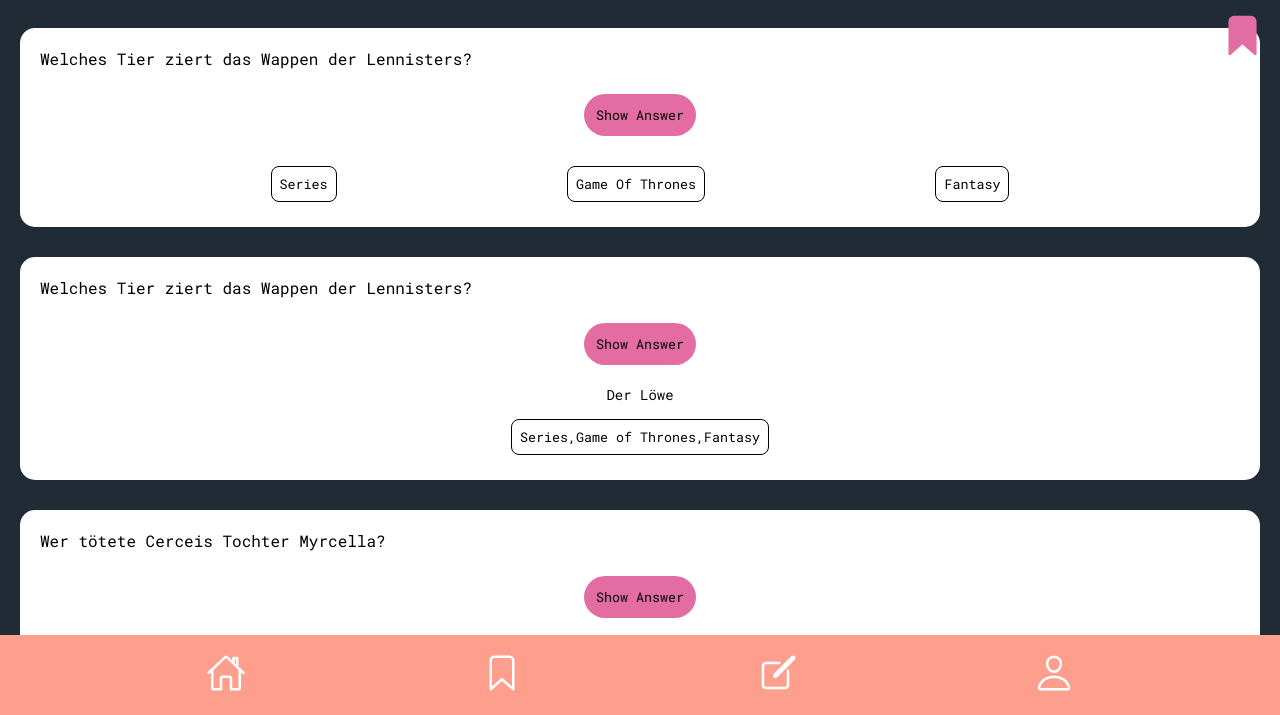
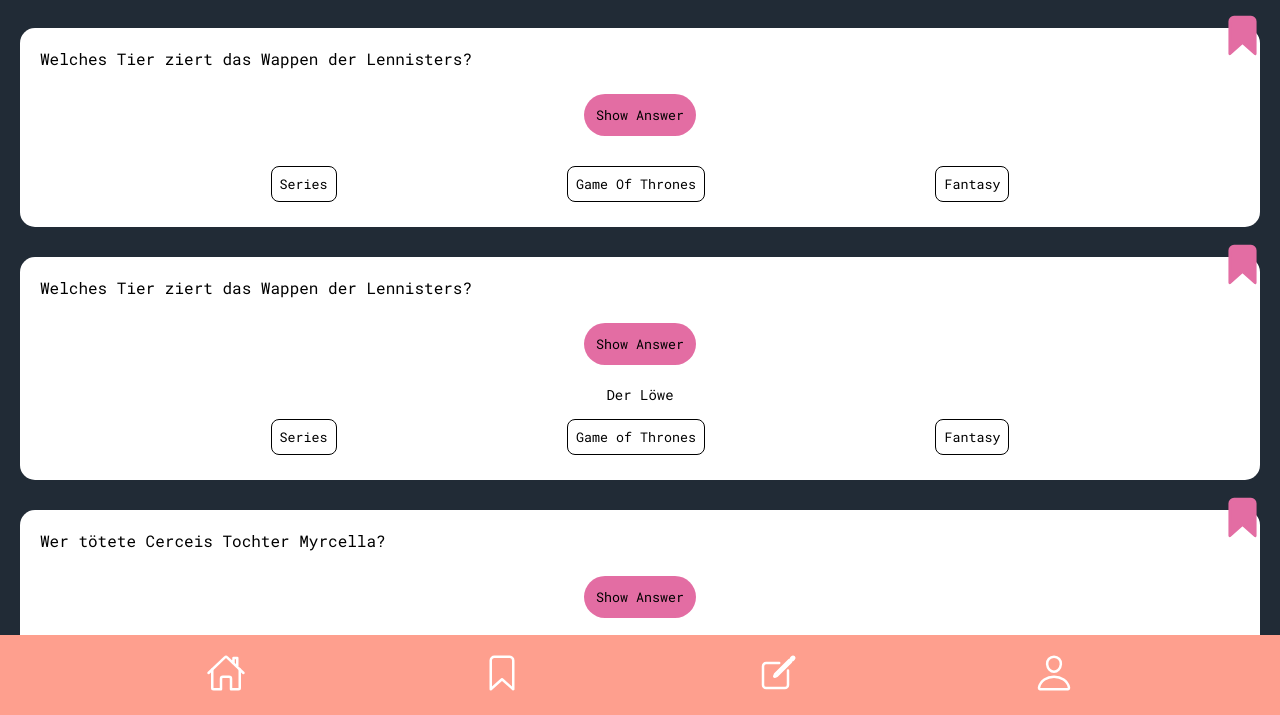
Before and after one commit to therealchrismcfly/quizapp, a plain HTML site: page index.html in a window 1280 px wide. Shown: the part 85-800 px from the top of the page. Drawn offline with Linux system fonts and the light colour scheme.

Commit message:
add bookmarks and tags

```diff
--- a/components/bookmark/bookmark.css
+++ b/components/bookmark/bookmark.css
@@ -6,9 +6,6 @@
   right: -5px;
   border: none;
   background: transparent;
-}
-
-.bookmark-button__icon {
   fill: none;
   stroke: var(--pink);
   stroke-linecap: round;
@@ -16,6 +13,6 @@
   stroke-width: 32;
 }
 
-.bookmark-button__icon--filled {
+.bookmark-button--filled {
   fill: var(--pink);
 }
--- a/components/bookmark/bookmark.js
+++ b/components/bookmark/bookmark.js
@@ -3,9 +3,8 @@
 
   cardlist.forEach((card) => {
     const bookmarks = card.querySelector('[data-js="bookmark"]');
-    const fill = card.querySelector('[data-js="filled"]');
     bookmarks.addEventListener("click", () => {
-      fill.classList.toggle("bookmark-button__icon--filled");
+      bookmarks.classList.toggle("bookmark-button--filled");
     });
   });
 }
--- a/components/questioncard/questioncard.js
+++ b/components/questioncard/questioncard.js
@@ -42,16 +42,28 @@
     // dann svg und das an Button appenden, button.innerHtml = svg als string reinpacken.
     //ul erstellen, Rest drin verschachteln.
 
+    //Card Question
     const cardQuestion = document.createElement("p");
     cardQuestion.classList.add("card__question");
     cardQuestion.innerText = question.quest;
 
+    //Bookmark Button
     const bookmarkButton = document.createElement("button");
-    bookmarkButton.classList.add("bookmark-button");
+    bookmarkButton.innerHTML = `<svg
+    xmlns="http://www.w3.org/2000/svg"
 
-    /* const bookmarkButtonIcon = document.createElement("svg");
-    bookmarkButtonIcon.classList.add("bookmark-button__icon");
-    bookmarkButtonIcon.innerHTML = */
+    viewBox="0 0 512 512"
+  >
+    <path
+      d="M352 48H160a48 48 0 00-48 48v368l144-128 144 128V96a48 48 0 00-48-48z"
+    />
+  </svg>`;
+    bookmarkButton.classList.add("bookmark-button", "bookmark-button--filled");
+    bookmarkButton.addEventListener("click", () => {
+      bookmarkButton.classList.toggle("bookmark-button--filled");
+    });
+
+    //Show Answer Button
 
     const showAnswerContainer = document.createElement("div");
     showAnswerContainer.classList.add("card__show-answer");
@@ -59,33 +71,44 @@
     const showAnswerButton = document.createElement("button");
     showAnswerButton.classList.add("card__show-answer__button");
     showAnswerButton.innerText = "Show Answer";
+    let answerShown = false;
     showAnswerButton.addEventListener("click", () => {
       cardAnswer.classList.toggle("card__show-answer__answer--hidden");
+      answerShown = !answerShown;
+      showAnswerButton.innerText = answerShown ? "Show answer" : "Hide answer";
     });
 
+    //Card Answer
     const cardAnswer = document.createElement("p");
     cardAnswer.classList.add("card__show-answer__answer");
     cardAnswer.innerText = question.answer;
     cardAnswer.classList.add = "card__show-answer__answer--hidden";
 
+    //Tags
     const tagContainer = document.createElement("ul");
     tagContainer.classList.add("card__taglist");
 
-    const cardTag = document.createElement("button");
-    cardTag.classList.add("card__taglist__item");
-    cardTag.innerText = question.tags;
+    const cardTag1 = document.createElement("button");
+    cardTag1.classList.add("card__taglist__item");
+    cardTag1.innerText = question.tags[0];
 
-    //Tags erstellen
-    /*const tagContainer = document.createElement("ul");
-    tagContainer.classList.add("card__taglist");
+    const cardTag2 = document.createElement("button");
+    cardTag2.classList.add("card__taglist__item");
+    cardTag2.innerText = question.tags[1];
 
-    question.tags.forEach((tag) => {
+    const cardTag3 = document.createElement("button");
+    cardTag3.classList.add("card__taglist__item");
+    cardTag3.innerText = question.tags[2];
+
+    /* question.tags.forEach((tag) => {
+      const tagContainer = document.createElement("ul");
+      tagContainer.classList.add("card__taglist");
       const cardTag = document.createElement("button");
       cardTag.classList.add("card__taglist__item");
       cardTag.innerText = tag;
     });*/
 
-    //dranhängen
+    //Alles dranhängen
     quizCard.append(
       cardQuestion,
       bookmarkButton,
@@ -94,8 +117,9 @@
       tagContainer
     );
 
+    /*bookmarkButton.append(bookmarkButtonIcon);*/
     showAnswerContainer.append(showAnswerButton);
-    tagContainer.append(cardTag);
+    tagContainer.append(cardTag1, cardTag2, cardTag3);
     main.append(quizCard);
   });
 }
--- a/index.html
+++ b/index.html
@@ -20,13 +20,11 @@
     </header>
     <main data-js="content">
       <article class="card" data-js="card">
-        <button class="bookmark-button" data-js="bookmark">
-          <svg
-            xmlns="http://www.w3.org/2000/svg"
-            class="bookmark-button__icon bookmark-button__icon--filled"
-            data-js="filled"
-            viewBox="0 0 512 512"
-          >
+        <button
+          class="bookmark-button bookmark-button--filled"
+          data-js="bookmark"
+        >
+          <svg xmlns="http://www.w3.org/2000/svg" viewBox="0 0 512 512">
             <path
               d="M352 48H160a48 48 0 00-48 48v368l144-128 144 128V96a48 48 0 00-48-48z"
             />
```
Also changed, not shown: images/bookmark.svg.
